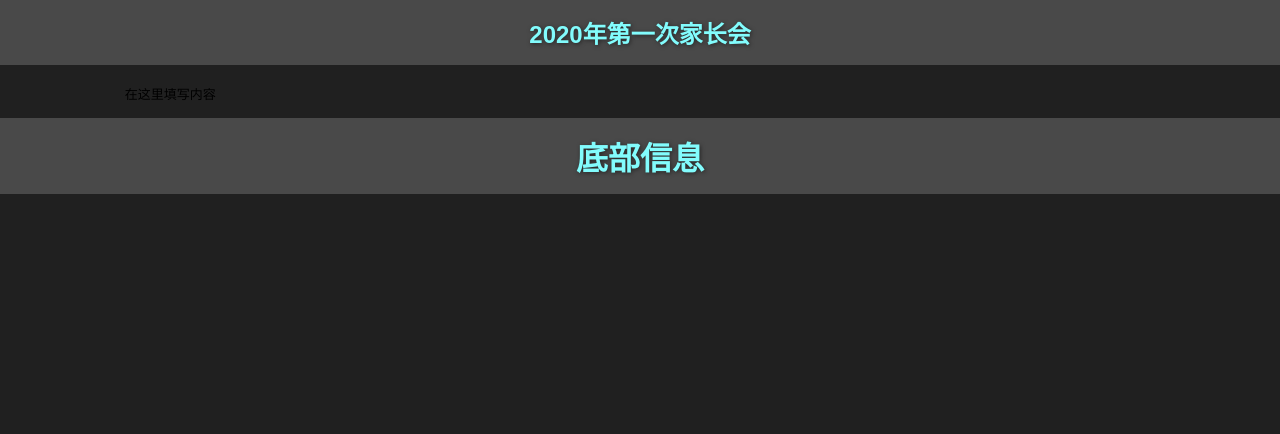
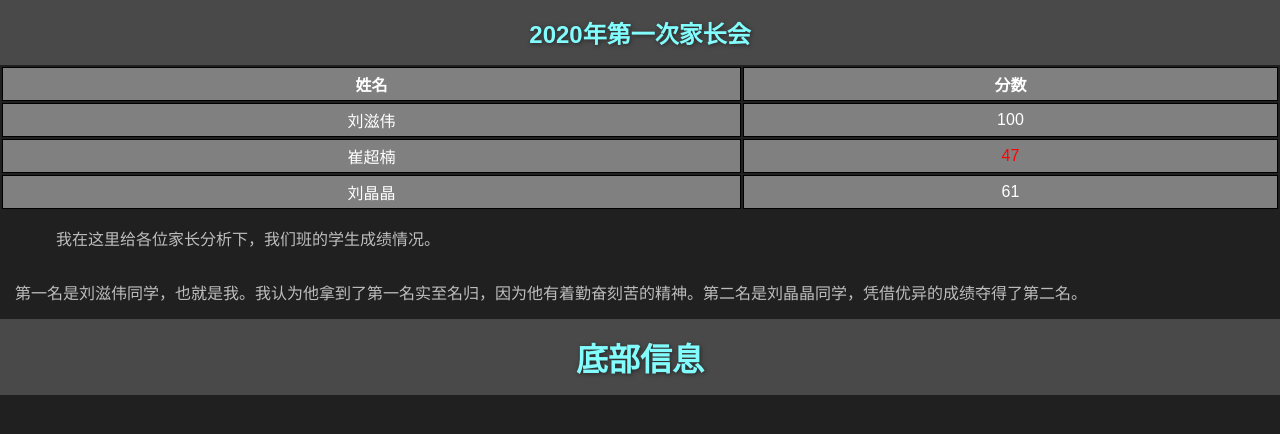
Before and after one commit to zw-liu/someonelikeyou, a plain HTML site: page index.html in a window 1280 px wide. Drawn offline with Linux system fonts and the light colour scheme.

Commit message:
Update index.html

```diff
--- a/index.html
+++ b/index.html
@@ -11,11 +11,18 @@
         <nav>
             <h1>2020年第一次家长会</h1>
         </nav>
-        <table
+        <table id="Tb" >
+            <tr><th>姓名</th> <th >分数</th></tr>
+            <tr><td>刘滋伟</td><td>100</td></tr>
+            <tr><td>崔超楠</td><td><span>47</span></td></tr>
+            <tr><td>刘晶晶</td><td>61</td></tr>
+
+        </table>
         <main>
-            <pre>
-                在这里填写内容
-            </pre>
+            <p>
+               我在这里给各位家长分析下，我们班的学生成绩情况。
+            </p>
+            <p>第一名是刘滋伟同学，也就是我。我认为他拿到了第一名实至名归，因为他有着勤奋刻苦的精神。第二名是刘晶晶同学，凭借优异的成绩夺得了第二名。</p>
         </main>
         <footer>
             <h1>底部信息</h1>
```
